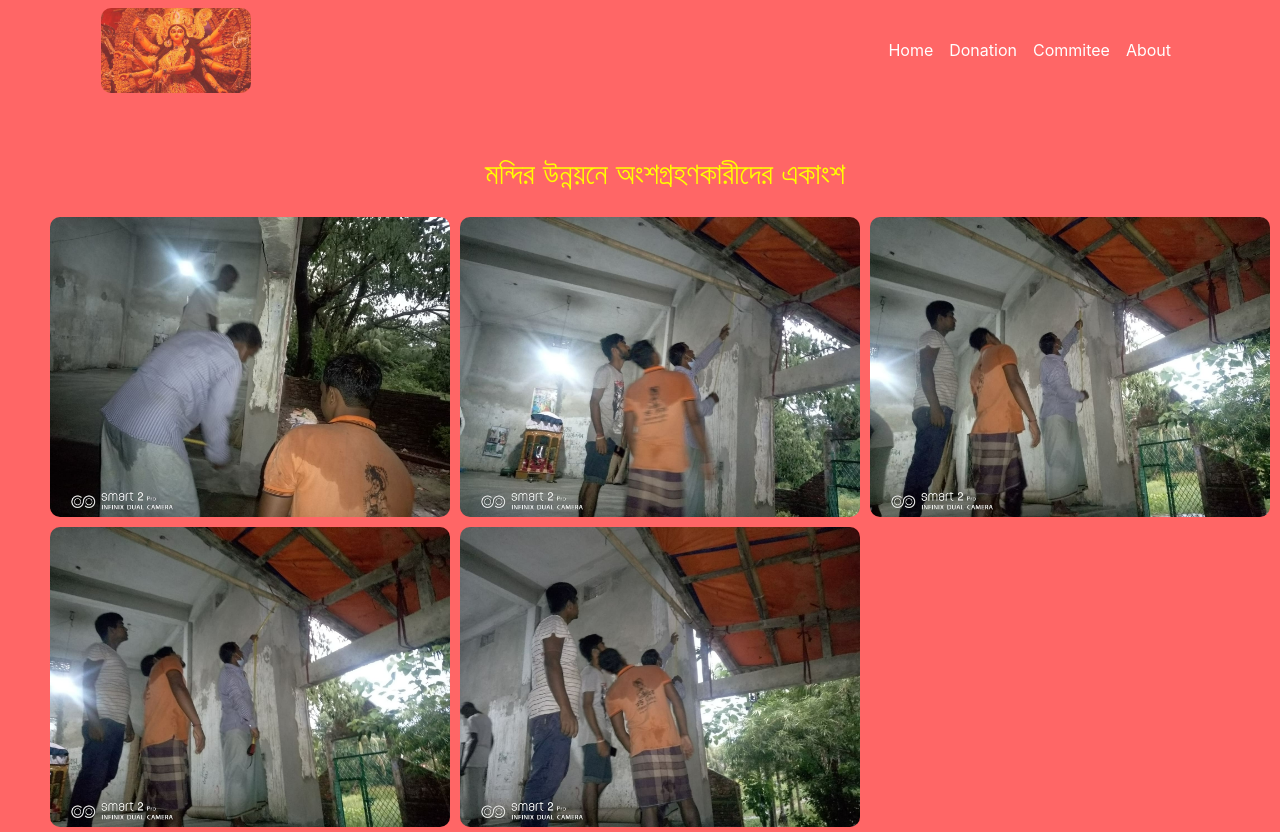
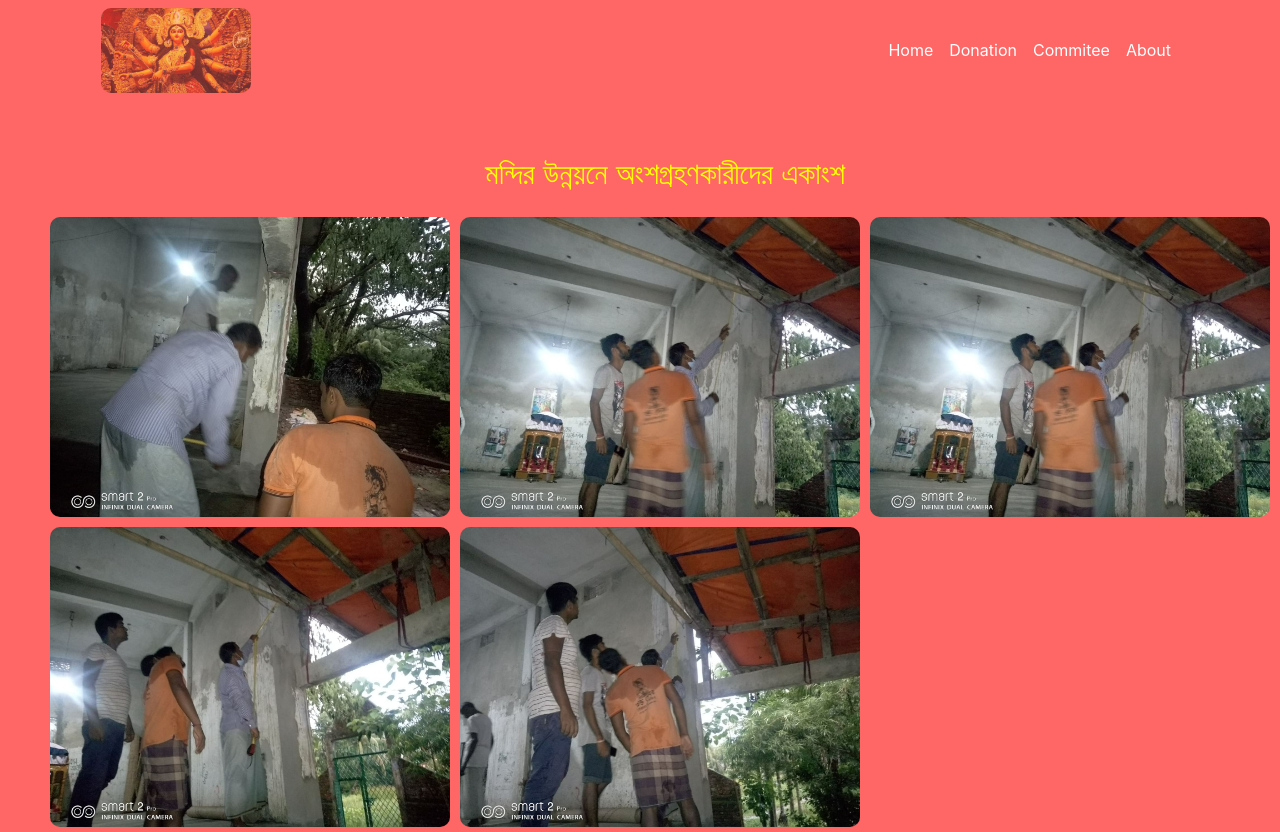
Before and after one commit to Saruj-chy/Durga-Mondir-Webpage, a plain HTML site: page volunteer.html in a window 1280 px wide. Drawn offline with nearby package versions, Linux system fonts and the light colour scheme.

Commit message:
2nd commit

```diff
--- a/volunteer.html
+++ b/volunteer.html
@@ -68,12 +68,15 @@
       </div>
       <div class="photo-frame">
         <div class="photo">
-          <img src="images/volunteer/img-2.jpg" alt="">
+          <a href="https://github.com/Saruj-chy/Durga-Mondir-Webpage/blob/master/images/volunteer/img-1.jpg">
+            <img src="images/volunteer/img-2.jpg" alt=""></a>
+
         </div>
       </div>
       <div class="photo-frame">
         <div class="photo">
-          <img src="images/volunteer/img-3.jpg" alt="">
+          <a href="index.html">
+            <img src="images/volunteer/img-2.jpg" alt=""></a>
         </div>
       </div>
       <div class="photo-frame">
```
Also changed, not shown: 1 other file.
